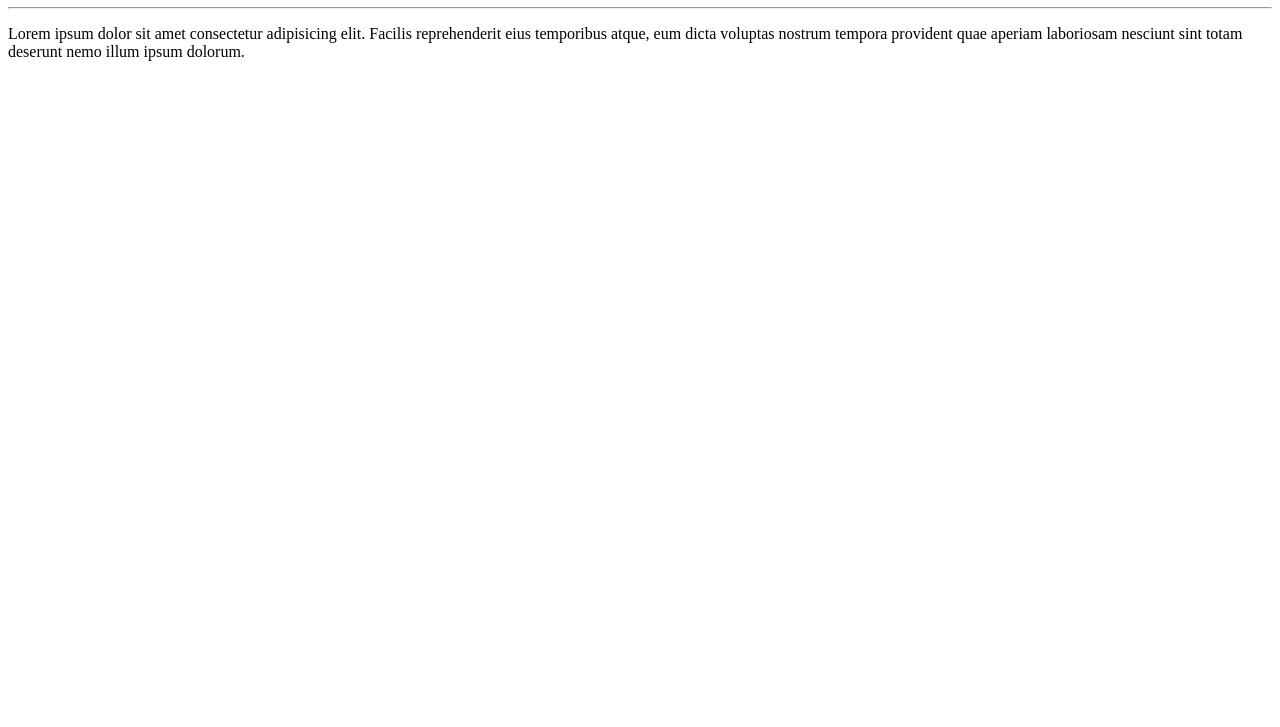
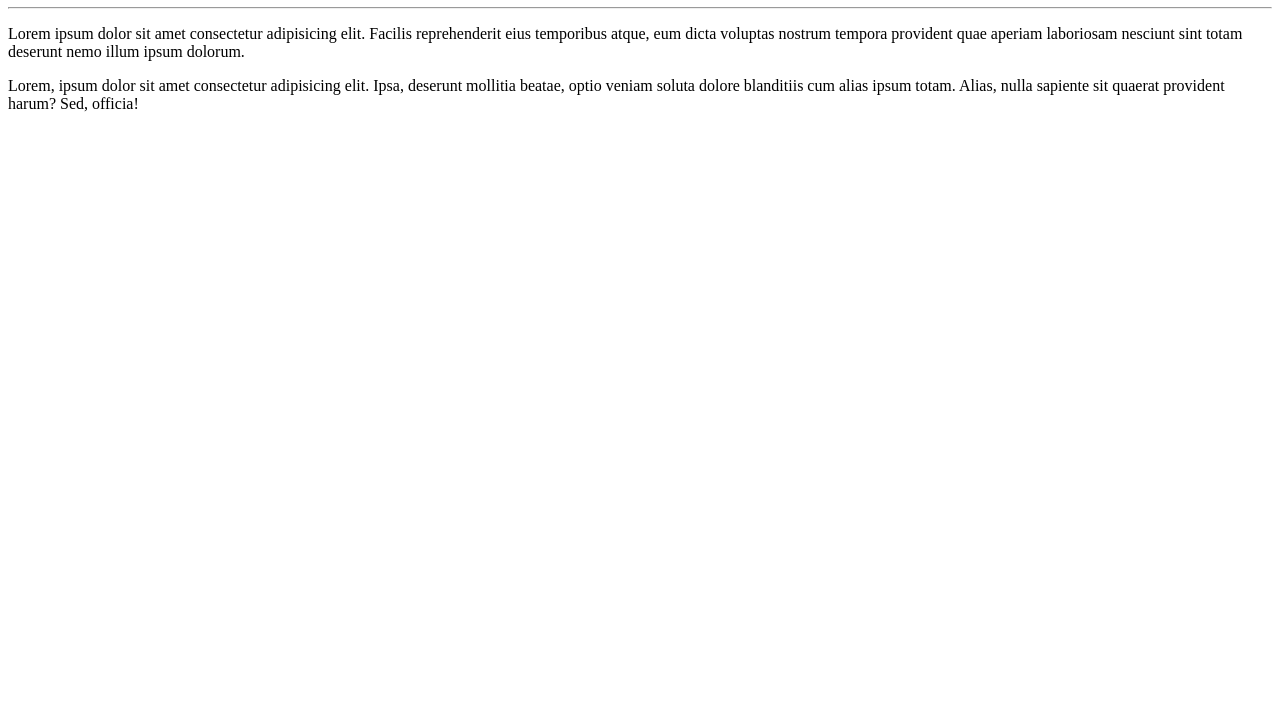
Before and after one commit to caiocgf/TESTE, a plain HTML site: page site.exemplo/index.html in a window 1280 px wide. Shown: the part 73-800 px from the top of the page. Drawn offline with Linux system fonts and the light colour scheme.

Commit message:
Adicionei um paragrafo

```diff
--- a/site.exemplo/index.html
+++ b/site.exemplo/index.html
@@ -9,5 +9,6 @@
     <h1>Olá, mundo!</h1>
     <hr>
     <p>Lorem ipsum dolor sit amet consectetur adipisicing elit. Facilis reprehenderit eius temporibus atque, eum dicta voluptas nostrum tempora provident quae aperiam laboriosam nesciunt sint totam deserunt nemo illum ipsum dolorum.</p>
+    <p>Lorem, ipsum dolor sit amet consectetur adipisicing elit. Ipsa, deserunt mollitia beatae, optio veniam soluta dolore blanditiis cum alias ipsum totam. Alias, nulla sapiente sit quaerat provident harum? Sed, officia!</p>
 </body>
 </html>
```
